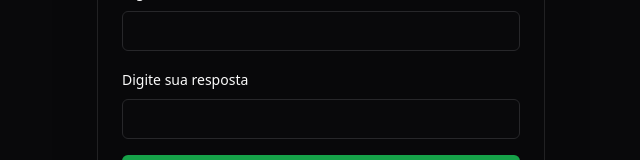
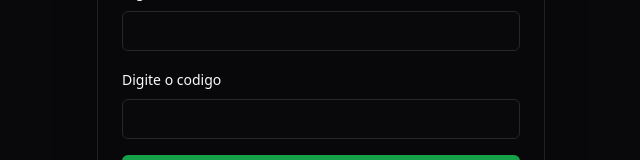
Before and after one commit to Alissonjs01/bus-fleet-guardian, a React (Vite) app: page /login in a window 1280 px wide. Shown: the part 363-523 px from the top of the page, without its empty margins (319-959 px from the left). Built offline with nearby package versions, Linux system fonts and the light colour scheme; no server answers.

Commit message:
Restore manager gate code wording

```diff
--- a/src/admin/pages/DesktopGateAnswers.tsx
+++ b/src/admin/pages/DesktopGateAnswers.tsx
@@ -133,7 +133,7 @@ export default function DesktopGateAnswers() {
                       <div>
                         <div className="text-sm text-muted-foreground">E-mail informado</div>
                         <div className="mt-1 text-xl font-semibold">{request.email || "Nao informado"}</div>
-                        <div className="mt-2 text-sm text-muted-foreground">Resposta enviada</div>
+                        <div className="mt-2 text-sm text-muted-foreground">Codigo enviado</div>
                         <div className="mt-1 font-mono text-base text-foreground">{request.answer || "Nao informada"}</div>
                         <div className="mt-3 flex flex-wrap gap-2">{getStatusBadge(request.status)}</div>
                         <div className="mt-2 text-sm text-muted-foreground">
--- a/src/components/desktop/DesktopGate.tsx
+++ b/src/components/desktop/DesktopGate.tsx
@@ -33,7 +33,7 @@ export function DesktopGate({ onRealLogin }: DesktopGateProps) {
   const handleSubmit = async (event: React.FormEvent) => {
     event.preventDefault();
     if (!email.trim() || !accessKey.trim()) {
-      setError("Preencha email e resposta de liberacao");
+      setError("Preencha email e codigo de liberacao");
       return;
     }
 
@@ -79,7 +79,7 @@ export function DesktopGate({ onRealLogin }: DesktopGateProps) {
           {submitted ? (
             <div className="space-y-4">
               <div className="rounded-lg border border-border/70 bg-muted/30 p-5 text-center text-sm text-muted-foreground">
-                O suporte recebeu sua resposta. Agora aguarde a liberacao do acesso.
+                Codigo enviado. Liberacao pendente.
               </div>
               <Button type="button" variant="outline" className="w-full" onClick={onRealLogin}>
                 Entrar com conta existente
@@ -102,7 +102,7 @@ export function DesktopGate({ onRealLogin }: DesktopGateProps) {
               </div>
 
               <div className="space-y-2">
-                <Label htmlFor="desktop-gate-key">Digite sua resposta</Label>
+                <Label htmlFor="desktop-gate-key">Digite o codigo</Label>
                 <Input
                   id="desktop-gate-key"
                   type="password"
```
